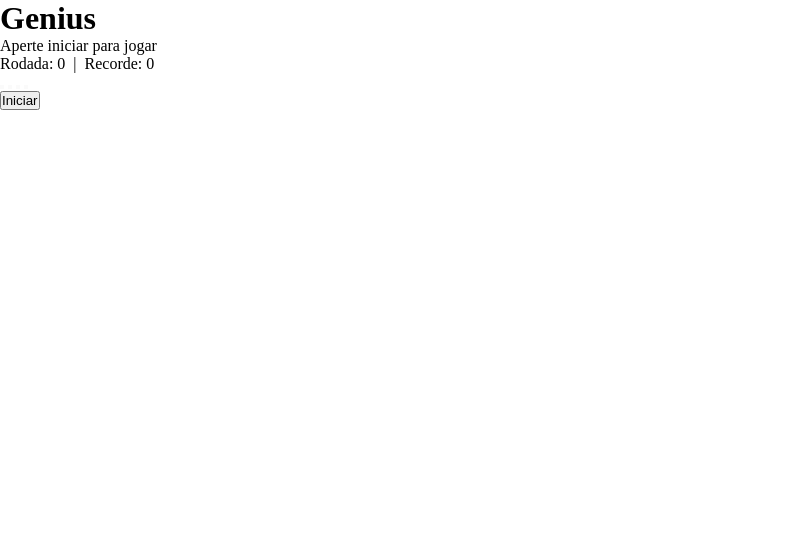
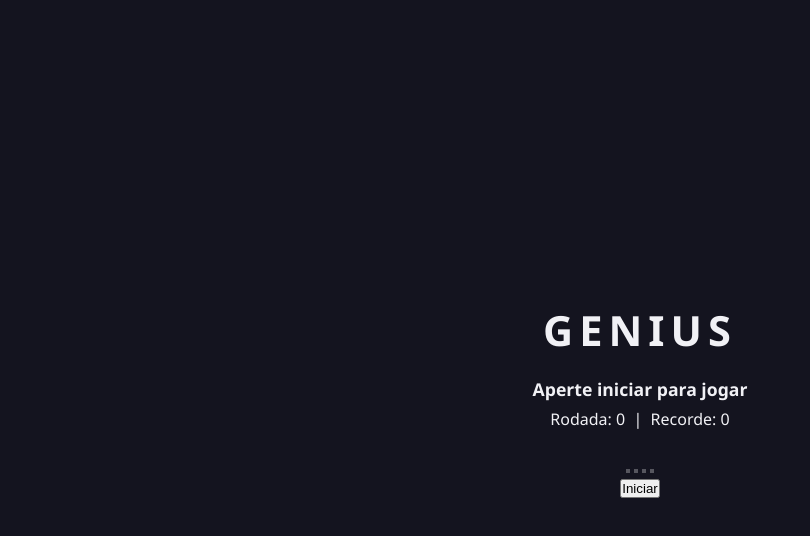
Before and after one commit to natyylimaf/genius-game, a plain HTML site: page index.html in a window 1280 px wide. Shown: the whole page, without its empty margins (0-810 px from the left). Drawn offline with Linux system fonts and the light colour scheme.

Commit message:
centraliza o jogo e estiliza título e informações

```diff
--- a/css/style.css
+++ b/css/style.css
@@ -17,3 +17,37 @@
   margin: 0;
   padding: 0;
 }
+
+
+/* Centraliza o jogo na tela */
+body {
+  min-height: 100vh;
+  display: flex;
+  justify-content: center;
+  align-items: center;
+  background: var(--bg);
+  color: var(--text);
+  font-family: "Segoe UI", system-ui, sans-serif;
+}
+
+.game {
+  text-align: center;
+  padding: 24px;
+}
+
+h1 {
+  font-size: 2.6rem;
+  letter-spacing: 6px;
+  text-transform: uppercase;
+  margin-bottom: 16px;
+}
+
+.info {
+  margin-bottom: 20px;
+  line-height: 1.8;
+}
+
+#status {
+  font-size: 1.1rem;
+  font-weight: 600;
+}
```
